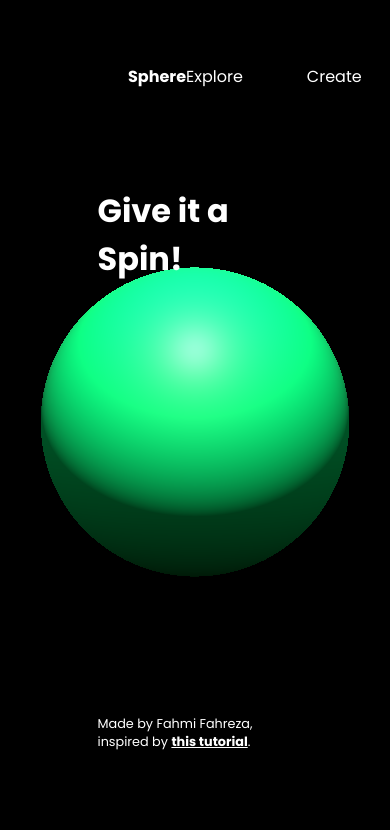
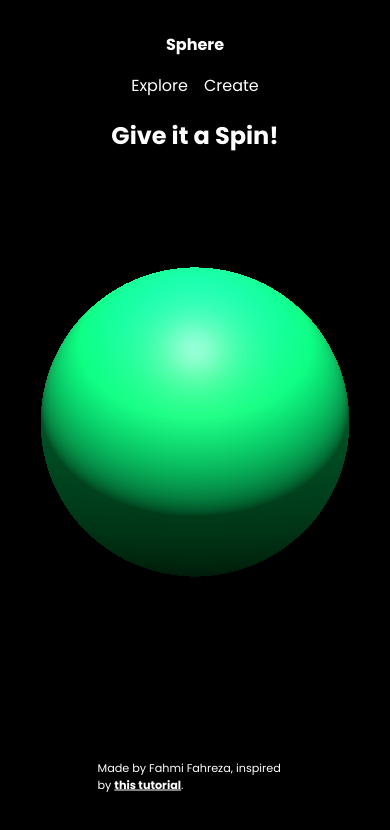
Before and after one commit to Man4ct/sphere-threejs, a website built with Vite: page index.html in a window 390 px wide. Built offline with nearby package versions, Linux system fonts and the light colour scheme.

Commit message:
added styling for mobile

```diff
--- a/style.css
+++ b/style.css
@@ -18,14 +18,13 @@ html {
 }
 
 nav {
-  z-index:2 ;
+  z-index: 2;
   color: white;
   position: relative;
   padding: 4rem 8rem;
   display: flex;
   justify-content: space-between;
 }
-
 
 nav a {
   text-decoration: none;
@@ -38,6 +37,7 @@ nav ul {
   display: flex;
   gap: 4rem;
 }
+
 .title {
   color: white;
   z-index: 2;
@@ -52,13 +52,39 @@ p {
   color: white;
   z-index: 2;
   position: absolute;
-  font-size: .8rem;
+  font-size: 0.8rem;
   left: 50%;
   bottom: 10%;
   transform: translate(-50%, -25%);
 }
+
 p a {
   text-decoration: underline;
   color: white;
   font-weight: bold;
 }
+
+/* Media Query for Mobile View */
+@media only screen and (max-width: 600px) {
+  nav {
+    padding: 2rem; /* Adjust padding for mobile */
+    flex-direction: column; /* Stack items vertically on mobile */
+    align-items: center; /* Center items on mobile */
+    text-align: center; /* Center text on mobile */
+  }
+
+  nav ul {
+    gap: 1rem; /* Adjust gap for mobile */
+    margin-top: 1rem; /* Add margin for separation on mobile */
+  }
+
+  .title {
+    font-size: 1.5rem; /* Adjust font size for mobile */
+    top: 15%; /* Adjust top position for mobile */
+  }
+
+  p {
+    font-size: 0.7rem; /* Adjust font size for mobile */
+    bottom: 5%; /* Adjust bottom position for mobile */
+  }
+}
```
